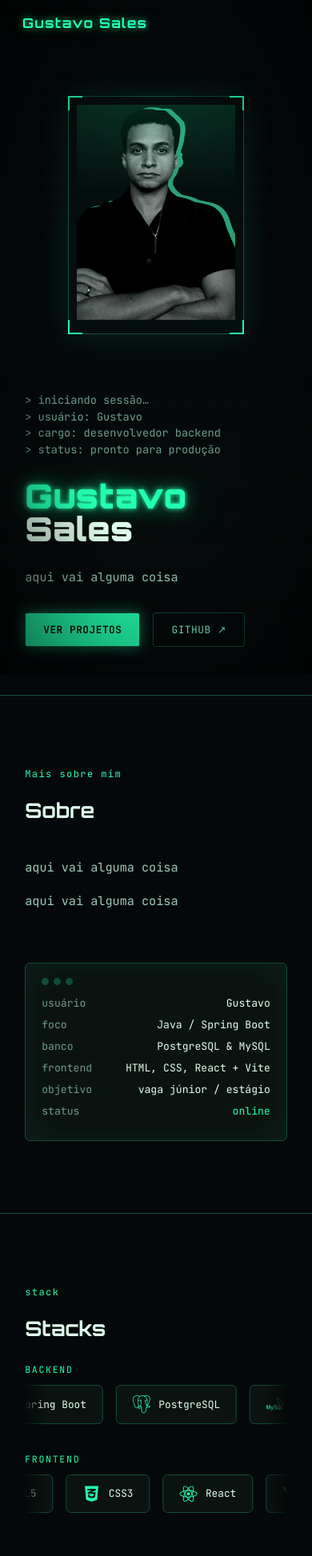
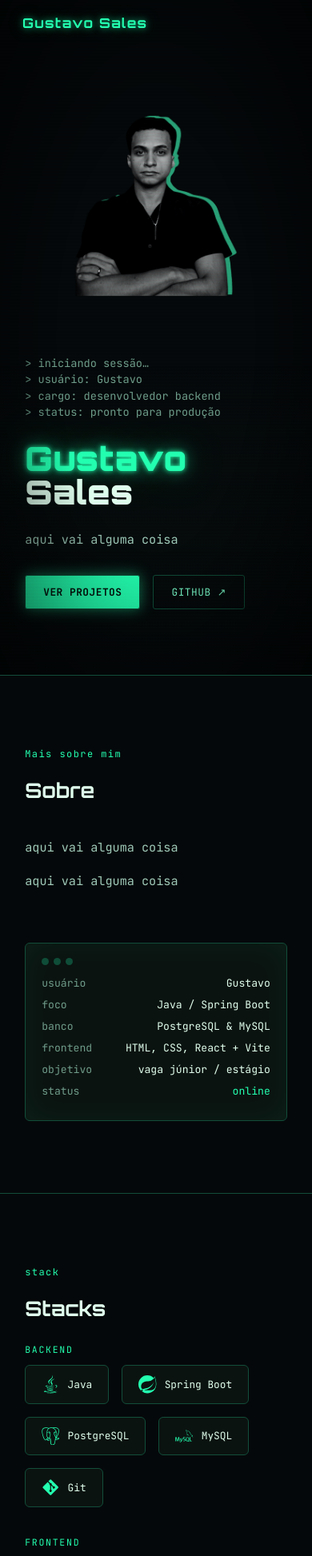
Before and after one commit to GuSalesDev/Portifolio, a React (Vite) app in the folder gusalesdev-portfolio/: page / in a window 390 px wide. Shown: the top 1946 px of the page at 80% size. Built offline with nearby package versions, Linux system fonts and the light colour scheme.

Commit message:
Mudanças.

```diff
--- a/gusalesdev-portfolio/src/components/Hero.jsx
+++ b/gusalesdev-portfolio/src/components/Hero.jsx
@@ -40,15 +40,14 @@ export default function Hero() {
             <span className="glow">Gustavo</span> Sales
           </h1>
 
-          <p className="gsd-subtitle">
-            aqui vai alguma coisa
-          </p>
+          <p className="gsd-subtitle">aqui vai alguma coisa</p>
 
           <div className="gsd-hero-actions">
             <a className="gsd-btn primary" href="#projetos">
               VER PROJETOS
             </a>
             <a
+
               className="gsd-btn ghost"
               href="https://github.com/GuSalesDev"
               target="_blank"
@@ -61,10 +60,6 @@ export default function Hero() {
 
         <div className="gsd-hero-photo">
           <div className="gsd-photo-frame">
-            <span className="corner tl" />
-            <span className="corner tr" />
-            <span className="corner bl" />
-            <span className="corner br" />
             <img src={profilePhoto} alt="Foto de Gustavo Sales" />
           </div>
         </div>
--- a/gusalesdev-portfolio/src/components/StackMarquee.jsx
+++ b/gusalesdev-portfolio/src/components/StackMarquee.jsx
@@ -1,29 +1,15 @@
-export default function StackMarquee({ label, items, reverse = false }) {
+export default function StackMarquee({ label, items }) {
   return (
-    <div className="gsd-marquee-wrapper">
+    <div className="gsd-stack-row-wrapper">
       <span className="gsd-marquee-label">{label}</span>
 
-      <div className="gsd-marquee">
-        <div className={`gsd-marquee-track ${reverse ? "reverse" : ""}`}>
-          <div className="gsd-marquee-group">
-            {items.map(({ name, Icon }) => (
-              <div className="gsd-tech-chip" key={name}>
-                <Icon className="gsd-tech-icon" />
-                <span>{name}</span>
-              </div>
-            ))}
+      <div className="gsd-stack-row">
+        {items.map(({ name, Icon }) => (
+          <div className="gsd-tech-chip" key={name}>
+            <Icon className="gsd-tech-icon" />
+            <span>{name}</span>
           </div>
-
-          {/* grupo duplicado, invisível pra leitor de tela, garante o loop sem "salto" */}
-          <div className="gsd-marquee-group" aria-hidden="true">
-            {items.map(({ name, Icon }) => (
-              <div className="gsd-tech-chip" key={`${name}-dup`}>
-                <Icon className="gsd-tech-icon" />
-                <span>{name}</span>
-              </div>
-            ))}
-          </div>
-        </div>
+        ))}
       </div>
     </div>
   );
--- a/gusalesdev-portfolio/src/hooks/useTypedLines.js
+++ b/gusalesdev-portfolio/src/hooks/useTypedLines.js
@@ -1,6 +1,49 @@
 import { useEffect, useState } from "react";
 
+/**
+ * Simula um terminal digitando linhas de texto, uma de cada vez.
+ * Retorna as linhas já renderizadas até o momento e um flag `done`
+ * quando toda a sequência termina.
+ */
+export function useTypedLines(lines, speed = 28, pause = 450) {
+  const [rendered, setRendered] = useState([]);
+  const [done, setDone] = useState(false);
 
-export function useTypedLines(lines) {
-  return { rendered: lines, done: true };
+  useEffect(() => {
+    let lineIdx = 0;
+    let charIdx = 0;
+    let cancelled = false;
+    const output = [];
+
+    function tick() {
+      if (cancelled) return;
+
+      if (lineIdx >= lines.length) {
+        setDone(true);
+        return;
+      }
+
+      const targetLine = lines[lineIdx];
+
+      if (charIdx <= targetLine.length) {
+        setRendered([...output, targetLine.slice(0, charIdx)]);
+        charIdx += 1;
+        setTimeout(tick, speed);
+      } else {
+        output.push(targetLine);
+        lineIdx += 1;
+        charIdx = 0;
+        setTimeout(tick, pause);
+      }
+    }
+
+    tick();
+
+    return () => {
+      cancelled = true;
+    };
+    // eslint-disable-next-line react-hooks/exhaustive-deps
+  }, []);
+
+  return { rendered, done };
 }
--- a/gusalesdev-portfolio/src/index.css
+++ b/gusalesdev-portfolio/src/index.css
@@ -288,18 +288,15 @@ a {
   position: relative;
   width: 100%;
   max-width: 320px;
-  aspect-ratio: 3 / 4;
-  border: 1px solid var(--green-line);
-  padding: 10px;
-  background: rgba(15, 77, 56, 0.08);
-  box-shadow: 0 0 40px rgba(35, 255, 176, 0.12);
 }
 
 .gsd-photo-frame img {
   width: 100%;
-  height: 100%;
-  object-fit: cover;
-  filter: grayscale(0.4) contrast(1.1) saturate(1.3);
+  height: auto;
+  display: block;
+  filter: grayscale(0.4) contrast(1.1) saturate(1.3)
+    drop-shadow(0 0 18px rgba(35, 255, 176, 0.45))
+    drop-shadow(0 0 40px rgba(35, 255, 176, 0.25));
   mix-blend-mode: luminosity;
   opacity: 0;
   animation: hologramIn 1.1s steps(12, end) forwards;
@@ -314,34 +311,6 @@ a {
   40% { opacity: 0.2; }
   55% { opacity: 1; }
   100% { opacity: 1; filter: grayscale(0.4) contrast(1.1) saturate(1.3) brightness(1); }
-}
-
-.gsd-photo-frame::after {
-  content: "";
-  position: absolute;
-  inset: 10px;
-  background: linear-gradient(180deg, rgba(35, 255, 176, 0.15), transparent 40%);
-  pointer-events: none;
-}
-
-.gsd-photo-frame .corner {
-  position: absolute;
-  width: 18px;
-  height: 18px;
-  border: 2px solid var(--green-neon);
-  opacity: 0;
-  transform: scale(0.6);
-  animation: cornerIn 0.4s ease forwards;
-}
-.corner.tl { top: -1px; left: -1px; border-right: none; border-bottom: none; animation-delay: 3.9s; }
-.corner.tr { top: -1px; right: -1px; border-left: none; border-bottom: none; animation-delay: 4.0s; }
-.corner.bl { bottom: -1px; left: -1px; border-right: none; border-top: none; animation-delay: 4.1s; }
-.corner.br { bottom: -1px; right: -1px; border-left: none; border-top: none; animation-delay: 4.2s; }
-
-@keyframes cornerIn {
-  0% { opacity: 0; transform: scale(0.6); }
-  60% { opacity: 1; transform: scale(1.15); }
-  100% { opacity: 1; transform: scale(1); }
 }
 
 @media (max-width: 900px) {
@@ -428,7 +397,7 @@ a {
   color: var(--text-hi);
 }
 
-/* ---------- stack marquee ---------- */
+/* ---------- stack (estático) ---------- */
 .gsd-stack-rows {
   display: flex;
   flex-direction: column;
@@ -443,36 +412,10 @@ a {
   margin-bottom: 12px;
 }
 
-.gsd-marquee {
-  overflow: hidden;
-  position: relative;
-  -webkit-mask-image: linear-gradient(90deg, transparent, black 8%, black 92%, transparent);
-  mask-image: linear-gradient(90deg, transparent, black 8%, black 92%, transparent);
-}
-
-.gsd-marquee-track {
+.gsd-stack-row {
   display: flex;
-  width: max-content;
-  animation: gsd-scroll 24s linear infinite;
-}
-
-.gsd-marquee-track.reverse {
-  animation-direction: reverse;
-}
-
-.gsd-marquee:hover .gsd-marquee-track {
-  animation-play-state: paused;
-}
-
-.gsd-marquee-group {
-  display: flex;
+  flex-wrap: wrap;
   gap: 16px;
-  padding-right: 16px;
-}
-
-@keyframes gsd-scroll {
-  from { transform: translateX(0); }
-  to { transform: translateX(-50%); }
 }
 
 .gsd-tech-chip {
@@ -484,6 +427,12 @@ a {
   border-radius: 6px;
   background: var(--bg-panel);
   white-space: nowrap;
+  transition: border-color 0.2s ease, transform 0.2s ease;
+}
+
+.gsd-tech-chip:hover {
+  border-color: var(--green-neon);
+  transform: translateY(-2px);
 }
 
 .gsd-tech-icon {
@@ -495,15 +444,6 @@ a {
 .gsd-tech-chip span {
   font-size: 0.8rem;
   color: var(--text-hi);
-}
-
-@media (prefers-reduced-motion: reduce) {
-  .gsd-marquee-track {
-    animation: none !important;
-  }
-  .gsd-marquee {
-    overflow-x: auto;
-  }
 }
 
 /* projects */
@@ -594,11 +534,11 @@ a {
   .gsd-about-grid { grid-template-columns: 1fr; }
   .gsd-kanji { display: none; }
   .gsd-nav-links { display: none; }
-  .gsd-skill-row { grid-template-columns: 110px 1fr 40px; }
 }
 
 @media (prefers-reduced-motion: reduce) {
-  .gsd-title, .gsd-subtitle, .gsd-hero-actions, .gsd-cursor, .gsd-bar-fill {
+  .gsd-title, .gsd-subtitle, .gsd-hero-actions, .gsd-cursor,
+  .gsd-hero-photo, .gsd-photo-frame img {
     animation: none !important;
     opacity: 1 !important;
     transition: none !important;
```
